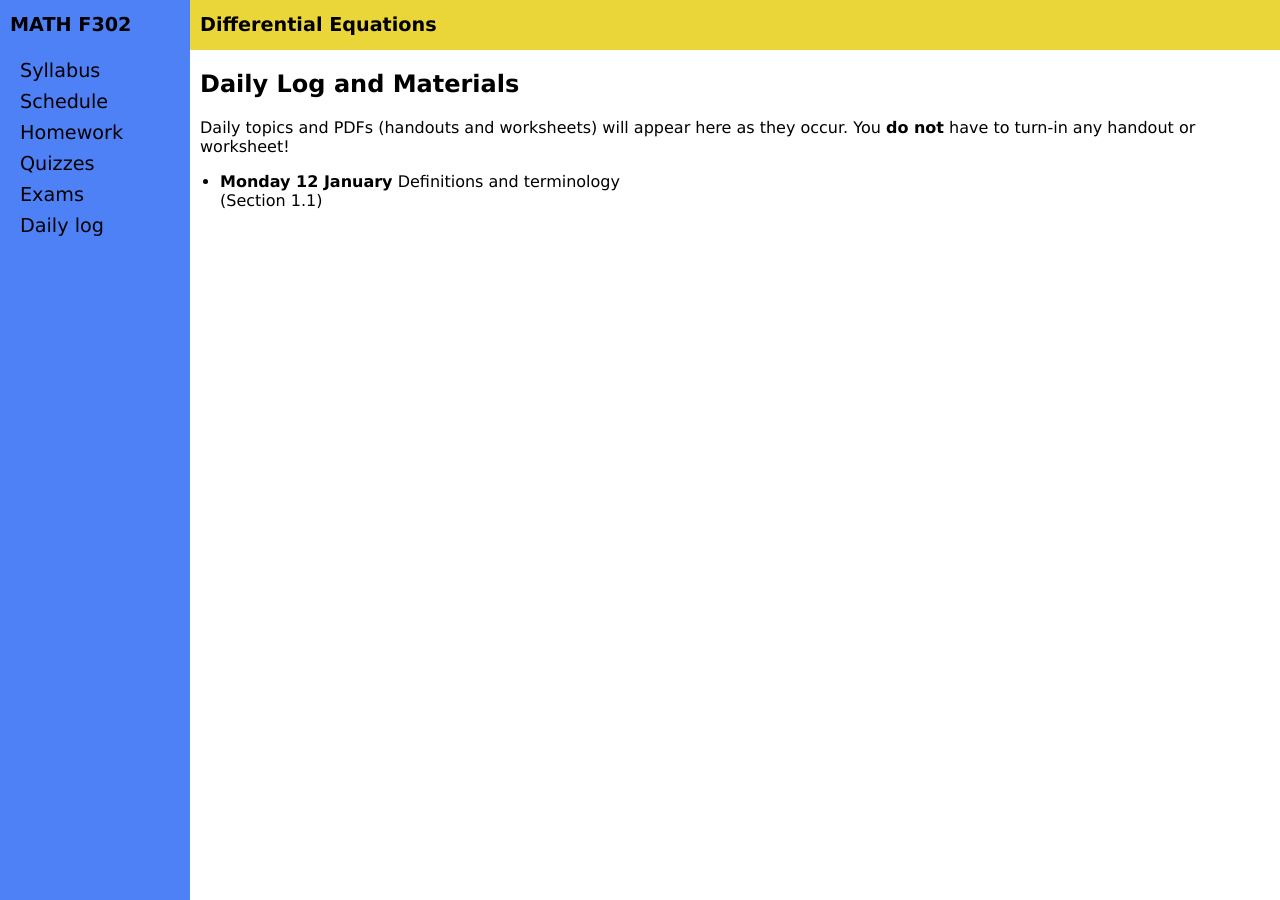
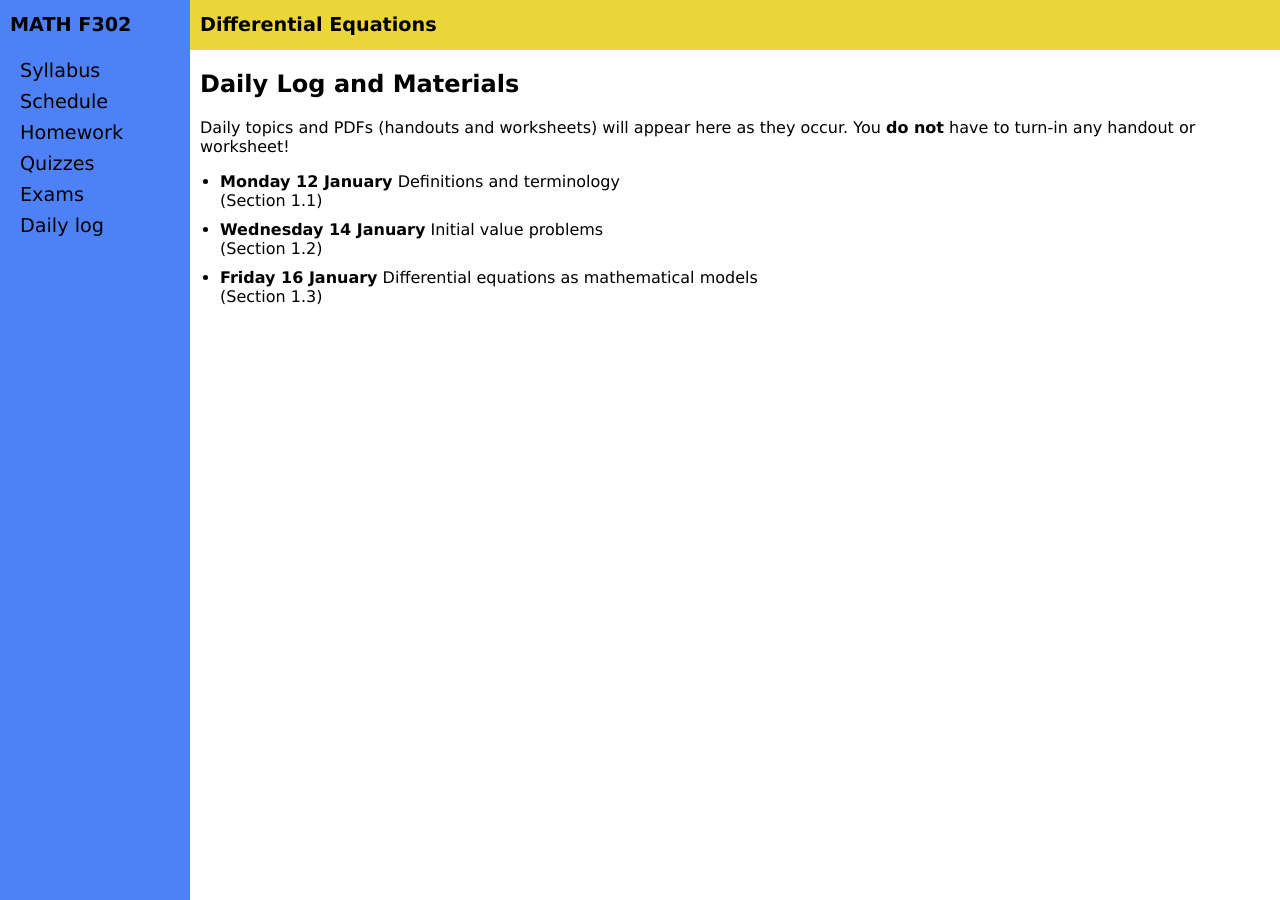
Before and after one commit to blackcurrantpi/ode, a Jekyll site: the page built from daily.md, in a window 1280 px wide. Built offline with Jekyll 4.4.1, drawn with Linux system fonts in a browser that asks for light colours.

Commit message:
update daily up to 1p3

```diff
--- a/_data/daily.yml
+++ b/_data/daily.yml
@@ -11,13 +11,13 @@ daily:
   #doc: slides/F24/polynonewt.pdf
   #docname: "PDF slides: How to put a polynomial through points"
 
-# - name: Wednesday 27 August
-#   description: Initial value problems
-#   chapter: 1.2
+- name: Wednesday 14 January
+  description: Initial value problems
+  chapter: 1.2
 
-# - name: Friday 29 August
-#   description: Differential equations as mathematical models
-#   chapter: 1.3
+- name: Friday 16 January
+  description: Differential equations as mathematical models
+  chapter: 1.3
 
 # - name: Wednesday 3 September
 #   description: Quiz 1
```
Also changed, not shown: 2 other files.
